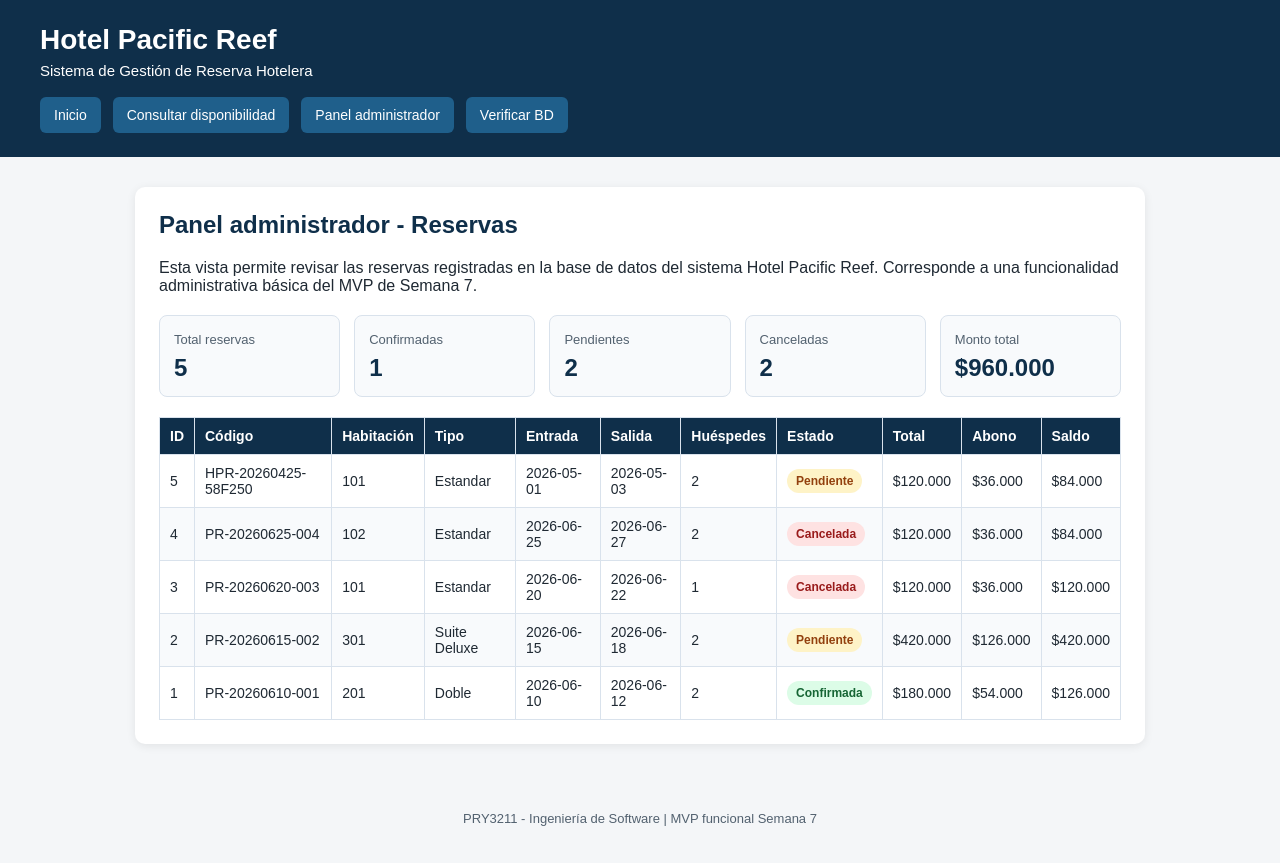
After one commit to Ziondreads1973/PRY3211_Gestion_Reserva_Hotelera_S6, a Flask app: page /admin/reservas in a window 1280 px wide. The commit adds this page. Run offline with Flask 3, Linux system fonts and the light colour scheme; data comes from the database, SQL or seed files in the repository.

Commit message:
Add admin reservation management view and summary metrics

```diff
--- a/app/app.py
+++ b/app/app.py
@@ -6,8 +6,10 @@ from flask import Flask, redirect, render_template, request, url_for
 from database import (
     buscar_habitaciones_disponibles,
     crear_reserva,
+    listar_reservas_admin,
     obtener_habitacion_por_id,
     obtener_reserva_por_id,
+    obtener_resumen_reservas_admin,
     test_db_connection,
 )
 
@@ -348,6 +350,21 @@ def confirmacion(id_reserva):
 
     return render_template("confirmacion.html", reserva=reserva)
 
+@app.route("/admin/reservas")
+def admin_reservas():
+    """
+    Vista administrativa simple para consultar reservas registradas.
+    Esta vista permite validar que las reservas creadas desde el flujo cliente
+    quedan disponibles para revisión administrativa.
+    """
+    reservas = listar_reservas_admin()
+    resumen = obtener_resumen_reservas_admin()
+
+    return render_template(
+        "admin_reservas.html",
+        reservas=reservas,
+        resumen=resumen,
+    )
 
 @app.route("/health-db")
 def health_db():
--- a/app/database.py
+++ b/app/database.py
@@ -273,3 +273,63 @@ def obtener_reserva_por_id(id_reserva):
     connection.close()
 
     return reserva
+
+def listar_reservas_admin():
+    """
+    Lista las reservas registradas para la vista administrativa del MVP.
+    Se muestran datos principales de la reserva, habitación y tipo de habitación.
+    """
+    connection = get_db_connection()
+
+    query = """
+        SELECT
+            r.id_reserva,
+            r.id_cliente,
+            r.id_habitacion,
+            r.fecha_reserva,
+            r.fecha_check_in,
+            r.fecha_check_out,
+            r.cantidad_huespedes,
+            r.estado_reserva,
+            r.total_reserva,
+            r.abono_requerido,
+            r.saldo_pendiente,
+            r.codigo_reserva,
+            h.numero AS numero_habitacion,
+            h.piso,
+            th.nombre AS tipo_habitacion
+        FROM reserva r
+        INNER JOIN habitacion h
+            ON r.id_habitacion = h.id_habitacion
+        INNER JOIN tipo_habitacion th
+            ON h.id_tipo_habitacion = th.id_tipo_habitacion
+        ORDER BY
+            r.id_reserva DESC;
+    """
+
+    reservas = connection.execute(query).fetchall()
+    connection.close()
+
+    return reservas
+
+
+def obtener_resumen_reservas_admin():
+    """
+    Obtiene indicadores básicos para la vista administrativa.
+    """
+    connection = get_db_connection()
+
+    query = """
+        SELECT
+            COUNT(*) AS total_reservas,
+            SUM(CASE WHEN LOWER(TRIM(estado_reserva)) = 'confirmada' THEN 1 ELSE 0 END) AS confirmadas,
+            SUM(CASE WHEN LOWER(TRIM(estado_reserva)) = 'pendiente' THEN 1 ELSE 0 END) AS pendientes,
+            SUM(CASE WHEN LOWER(TRIM(estado_reserva)) = 'cancelada' THEN 1 ELSE 0 END) AS canceladas,
+            COALESCE(SUM(total_reserva), 0) AS monto_total_reservas
+        FROM reserva;
+    """
+
+    resumen = connection.execute(query).fetchone()
+    connection.close()
+
+    return resumen
--- a/app/static/css/styles.css
+++ b/app/static/css/styles.css
@@ -265,3 +265,64 @@ body {
     grid-template-columns: 1fr;
   }
 }
+
+.admin-summary {
+  display: grid;
+  grid-template-columns: repeat(5, minmax(140px, 1fr));
+  gap: 14px;
+  margin: 20px 0;
+}
+
+.metric-card {
+  background: #f8fafc;
+  border: 1px solid #d9e2ec;
+  border-radius: 8px;
+  padding: 14px;
+}
+
+.metric-card strong {
+  display: block;
+  font-size: 24px;
+  color: #0f2f4a;
+  margin-top: 6px;
+}
+
+.metric-label {
+  color: #52616f;
+  font-size: 13px;
+}
+
+.status-pill {
+  display: inline-block;
+  padding: 5px 9px;
+  border-radius: 999px;
+  font-size: 12px;
+  font-weight: bold;
+}
+
+.status-confirmada {
+  background: #dcfce7;
+  color: #166534;
+}
+
+.status-pendiente {
+  background: #fef3c7;
+  color: #92400e;
+}
+
+.status-cancelada {
+  background: #fee2e2;
+  color: #991b1b;
+}
+
+@media (max-width: 1000px) {
+  .admin-summary {
+    grid-template-columns: repeat(2, minmax(140px, 1fr));
+  }
+}
+
+@media (max-width: 600px) {
+  .admin-summary {
+    grid-template-columns: 1fr;
+  }
+}
--- /dev/null
+++ b/app/templates/admin_reservas.html
@@ -0,0 +1,93 @@
+{% extends "base.html" %} {% block title %}Panel administrador | Hotel Pacific
+Reef{% endblock %} {% block content %}
+
+<section class="card">
+  <h2>Panel administrador - Reservas</h2>
+
+  <p>
+    Esta vista permite revisar las reservas registradas en la base de datos del
+    sistema Hotel Pacific Reef. Corresponde a una funcionalidad administrativa
+    básica del MVP de Semana 7.
+  </p>
+
+  {% if resumen %}
+  <div class="admin-summary">
+    <div class="metric-card">
+      <span class="metric-label">Total reservas</span>
+      <strong>{{ resumen.total_reservas }}</strong>
+    </div>
+
+    <div class="metric-card">
+      <span class="metric-label">Confirmadas</span>
+      <strong>{{ resumen.confirmadas }}</strong>
+    </div>
+
+    <div class="metric-card">
+      <span class="metric-label">Pendientes</span>
+      <strong>{{ resumen.pendientes }}</strong>
+    </div>
+
+    <div class="metric-card">
+      <span class="metric-label">Canceladas</span>
+      <strong>{{ resumen.canceladas }}</strong>
+    </div>
+
+    <div class="metric-card">
+      <span class="metric-label">Monto total</span>
+      <strong>{{ resumen.monto_total_reservas | clp }}</strong>
+    </div>
+  </div>
+  {% endif %} {% if reservas %}
+  <div class="table-container">
+    <table class="table">
+      <thead>
+        <tr>
+          <th>ID</th>
+          <th>Código</th>
+          <th>Habitación</th>
+          <th>Tipo</th>
+          <th>Entrada</th>
+          <th>Salida</th>
+          <th>Huéspedes</th>
+          <th>Estado</th>
+          <th>Total</th>
+          <th>Abono</th>
+          <th>Saldo</th>
+        </tr>
+      </thead>
+
+      <tbody>
+        {% for reserva in reservas %}
+        <tr>
+          <td>{{ reserva.id_reserva }}</td>
+          <td>{{ reserva.codigo_reserva }}</td>
+          <td>{{ reserva.numero_habitacion }}</td>
+          <td>{{ reserva.tipo_habitacion }}</td>
+          <td>{{ reserva.fecha_check_in }}</td>
+          <td>{{ reserva.fecha_check_out }}</td>
+          <td>{{ reserva.cantidad_huespedes }}</td>
+          <td>
+            <span class="status-pill status-{{ reserva.estado_reserva|lower }}">
+              {{ reserva.estado_reserva }}
+            </span>
+          </td>
+          <td>{{ reserva.total_reserva | clp }}</td>
+          <td>{{ reserva.abono_requerido | clp }}</td>
+          <td>{{ reserva.saldo_pendiente | clp }}</td>
+        </tr>
+        {% endfor %}
+      </tbody>
+    </table>
+  </div>
+  {% else %}
+  <div class="empty-state">
+    <h3>No existen reservas registradas</h3>
+    <p>
+      Aún no existen reservas en la base de datos para mostrar en el panel
+      administrador.
+    </p>
+  </div>
+  {% endif %}
+</section>
+
+{% endblock %}
--- a/app/templates/base.html
+++ b/app/templates/base.html
@@ -18,6 +18,7 @@
       <nav class="nav">
         <a href="{{ url_for('index') }}">Inicio</a>
         <a href="{{ url_for('disponibilidad') }}">Consultar disponibilidad</a>
+        <a href="{{ url_for('admin_reservas') }}">Panel administrador</a>
         <a href="{{ url_for('health_db') }}">Verificar BD</a>
       </nav>
     </header>
```
